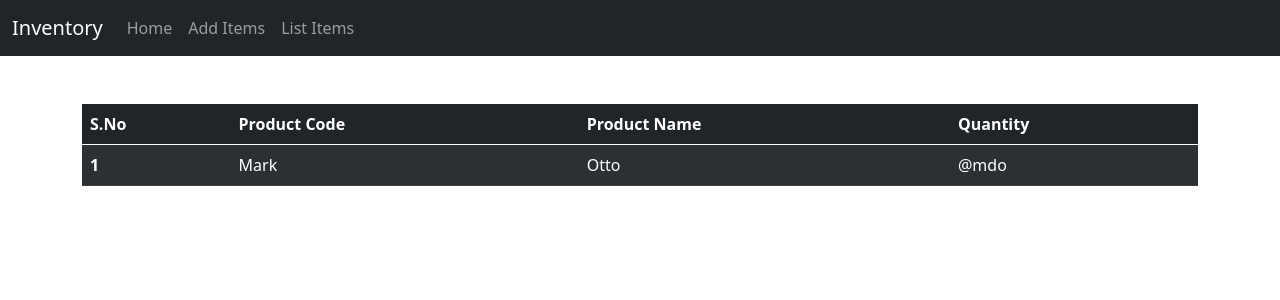
After one commit to HaRi-Haran-D/Inventory, a Django app: page /list_items/ in a window 1280 px wide. The commit adds this page. Shown: the top 300 px of the page. Run offline with Django 5.2, Linux system fonts and the light colour scheme.

Commit message:
Project update

```diff
--- a/proinvent/inventapp/templates/inventapp/home.html
+++ b/proinvent/inventapp/templates/inventapp/home.html
@@ -8,10 +8,14 @@
         <!-- Bootstrap CSS -->
         <link href="https://cdn.jsdelivr.net/npm/bootstrap@5.0.2/dist/css/bootstrap.min.css" rel="stylesheet" integrity="sha384-EVSTQN3/azprG1Anm3QDgpJLIm9Nao0Yz1ztcQTwFspd3yD65VohhpuuCOmLASjC" crossorigin="anonymous">
 
-        <title>InvenTrack</title>
+        <title>Inventory | {% block title %}Home{% endblock %}</title>
     </head>
     <body>
-        <h1>Welcome to InvenTrack</h1>
+        {% include 'inventapp/navbar.html' %}
+
+            {% block content %}
+
+            {% endblock %}
 
     <!-- Optional JavaScript; choose one of the two! -->
     <!-- Option 1: Bootstrap Bundle with Popper -->
--- /dev/null
+++ b/proinvent/inventapp/templates/inventapp/list_items.html
@@ -0,0 +1,27 @@
+{% extends 'inventapp/home.html' %}
+{% block title %}List{% endblock %}
+
+{% block content %}
+<section>
+    <div class="container pt-5">
+        <table class="table table-dark table-striped">
+            <thead>
+                <tr>
+                <th scope="col">S.No</th>
+                <th scope="col">Product Code</th>
+                <th scope="col">Product Name</th>
+                <th scope="col">Quantity</th>
+                </tr>
+            </thead>
+            <tbody>
+                <tr>
+                    <th scope="row">1</th>
+                    <td>Mark</td>
+                    <td>Otto</td>
+                    <td>@mdo</td>
+                </tr>
+            </tbody>
+        </table>
+    </div>
+</section>
+{% endblock %}
--- /dev/null
+++ b/proinvent/inventapp/templates/inventapp/navbar.html
@@ -0,0 +1,21 @@
+<nav class="navbar navbar-expand-lg navbar-dark bg-dark mw-100">
+    <div class="container-fluid">
+        <a class="navbar-brand" href="{% url 'home' %}">Inventory</a>
+        <button class="navbar-toggler" type="button" data-bs-toggle="collapse" data-bs-target="#navbarScroll" aria-controls="navbarScroll" aria-expanded="false" aria-label="Toggle navigation">
+            <span class="navbar-toggler-icon"></span>
+        </button>
+        <div class="collapse navbar-collapse" id="navbarScroll">
+            <ul class="navbar-nav me-auto my-2 my-lg-0 navbar-nav-scroll" style="--bs-scroll-height: 100px;">
+                <li class="nav-item">
+                    <a class="nav-link" href="{% url 'home' %}">Home</a>
+                </li>
+                <li class="nav-item">
+                    <a class="nav-link" href="{% url 'add_item' %}">Add Items</a>
+                </li>
+                <li class="nav-item">
+                    <a class="nav-link" href="{% url 'list_items' %}">List Items</a>
+                </li>
+            </ul>
+        </div>
+    </div>
+</nav>
--- a/proinvent/inventapp/urls.py
+++ b/proinvent/inventapp/urls.py
@@ -1,6 +1,10 @@
 from django.urls import path
 from . import views
+from .views import add_item, list_items, update_item
 
 urlpatterns = [
     path('', views.home, name='home'),
+    path('add_item/', add_item, name='add_item'),
+    path('list_items/', list_items, name='list_items'),
+    path('update_item/<int:item_id>/', update_item, name='update_item'),
 ]
--- a/proinvent/inventapp/views.py
+++ b/proinvent/inventapp/views.py
@@ -29,3 +29,4 @@ def update_item(request, item_id):
             form.save()
     else:
         form = ItemForm(instance=items)
+    return render(request, 'inventapp/update_item.html', {'form': form})
```
Also changed, not shown: proinvent/inventapp/templates/inventapp/add_item.html (added, +16 -0 lines), proinvent/inventapp/templates/inventapp/update_item.html (added).
